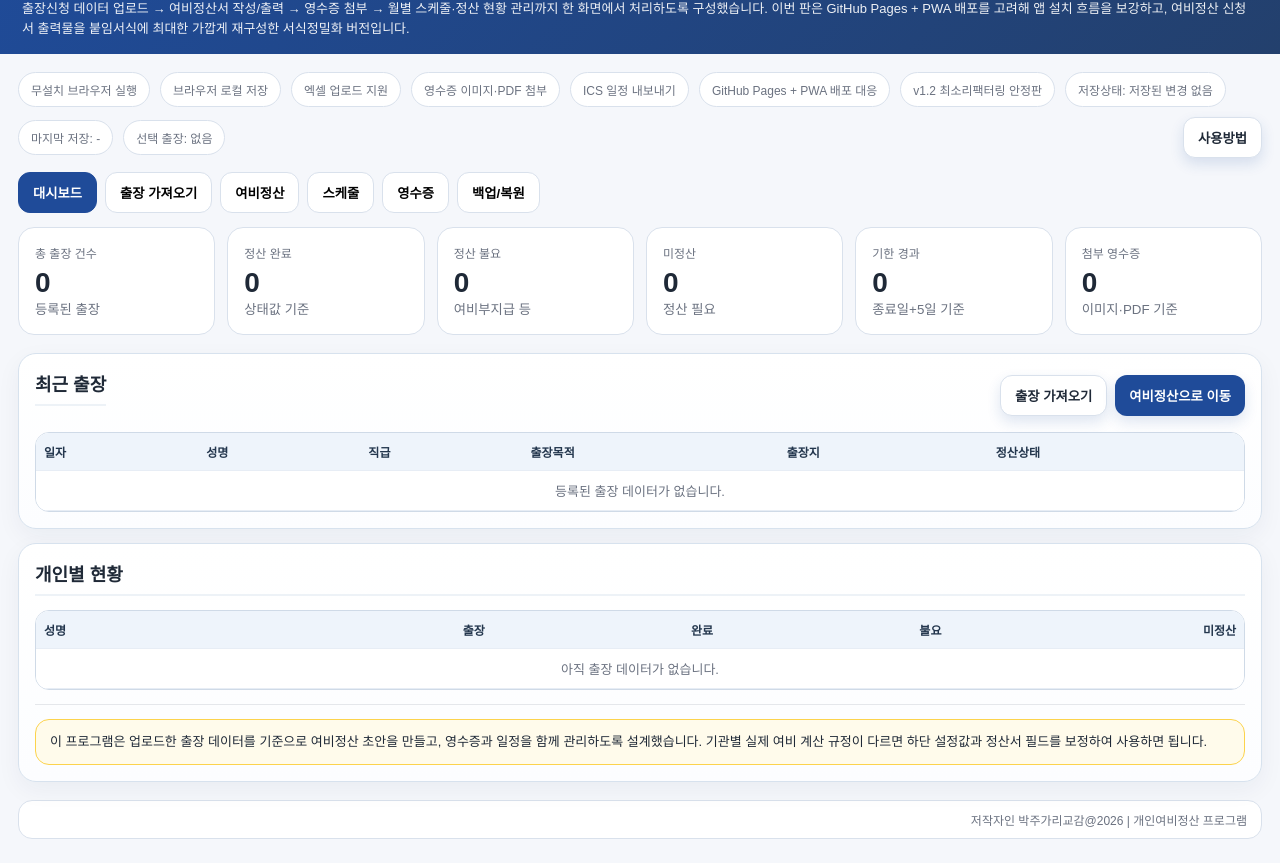
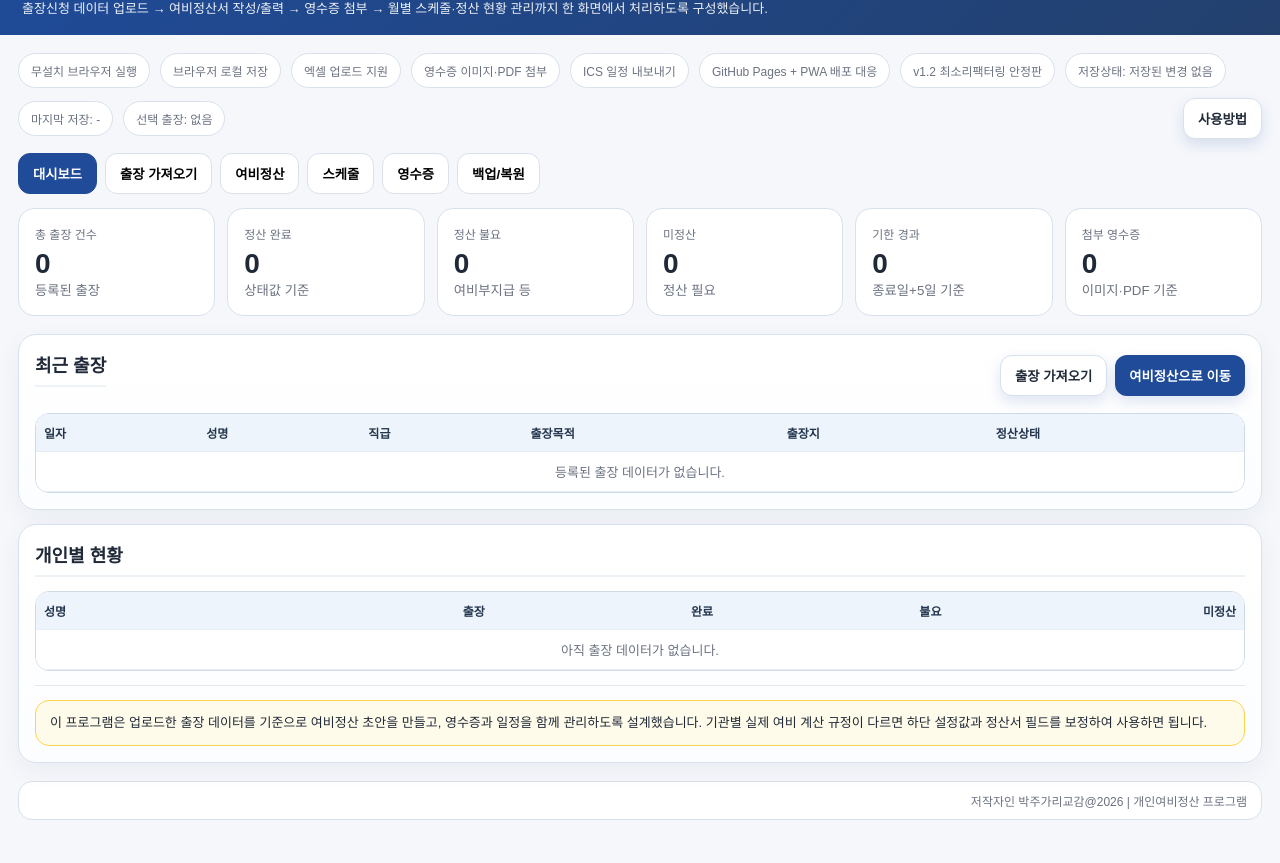
Before and after one commit to ekoredu-maker/TER, a plain HTML site: page index.html in a window 1280 px wide. Shown: the part 60-923 px from the top of the page. Drawn offline with Linux system fonts and the light colour scheme.

Commit message:
Update index.html

```diff
--- a/index.html
+++ b/index.html
@@ -16,8 +16,7 @@
 <header>
   <h1>개인출장 · 여비정산 관리 프로그램 <span style="font-size:14px;font-weight:700;opacity:.92;vertical-align:middle">v1.1 서식정밀화판</span></h1>
   <div class="sub">
-    출장신청 데이터 업로드 → 여비정산서 작성/출력 → 영수증 첨부 → 월별 스케줄·정산 현황 관리까지 한 화면에서 처리하도록 구성했습니다. 이번 판은 GitHub Pages + PWA 배포를 고려해 앱 설치 흐름을 보강하고, 여비정산 신청서 출력물을 붙임서식에 최대한 가깝게 재구성한 서식정밀화 버전입니다.
-  </div>
+    출장신청 데이터 업로드 → 여비정산서 작성/출력 → 영수증 첨부 → 월별 스케줄·정산 현황 관리까지 한 화면에서 처리하도록 구성했습니다. </div>
 </header>
 
 <div class="app">
```
